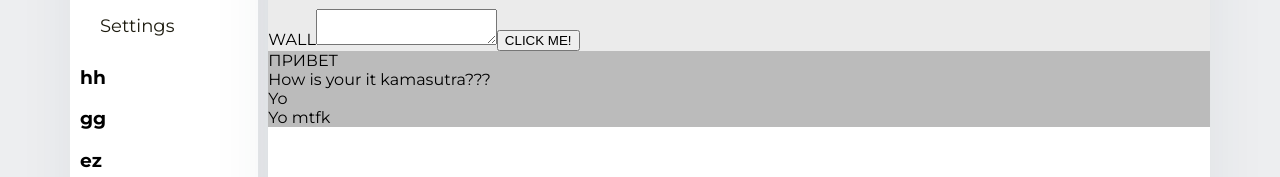
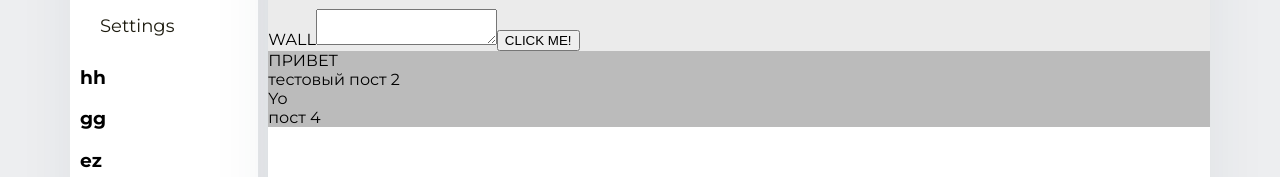
Before and after one commit to SergeyKiselev2001/react-social-network, a React (Create React App) app: page /profile in a window 1280 px wide. Shown: the part 273-450 px from the top of the page. Built offline with nearby package versions, Linux system fonts and the light colour scheme.

Commit message:
до 41 урока

```diff
--- a/src/App.js
+++ b/src/App.js
@@ -22,16 +22,20 @@ const App = (props) => {
           <div className="content">
               <Route
                   path="/dialogs"
-                  render={ () => <Dialogs messagesData={props.state.messagesPage.messagesData} dialogsData={props.state.messagesPage.dialogsData} />  }
+                  render={ () => <Dialogs dispatch={props.dispatch}
+
+                                          messagesData={props.state.messagesPage.messagesData}
+                                          dialogsData={props.state.messagesPage.dialogsData}
+                                          newMessageBody = {props.state.messagesPage.newMessageBody} />  }
               />
+
               <Route
                   path="/profile"
                   render={ () =>
                   <Profile
                     currentInputData={props.state.profilePage.currentInputData}
-                    changeInput={props.changeInput}
+                    dispatch = {props.dispatch}
                     postsData={props.state.profilePage.postsData}
-                    addPost={props.addPost}
                   /> }
               />
           </div>
--- a/src/components/Dialogs/Dialogs.jsx
+++ b/src/components/Dialogs/Dialogs.jsx
@@ -2,6 +2,11 @@ import classes from './Dialogs.module.css';
 import DialogItem from './DialogItem/DialogItem';
 import Message from './Message/Message';
 import React from 'react';
+
+
+import { changeCommentAC } from '../../redux/dialogsReduser';
+import { addCommentAC } from '../../redux/dialogsReduser';
+
 
 const Dialogs = (props) => {
   // let dialogsData = [
@@ -18,13 +23,20 @@ const Dialogs = (props) => {
   //   { id: 4, msg: 'Yo' },
   // ];
 
+
   let dialogElements = props.dialogsData.map( el => <DialogItem preview={el.name} id={el.id}/> );
   let messageElements = props.messagesData.map( el => <Message message={el.msg} id={el.id}/>)
 
-  let textareaMessageRef = React.createRef();
 
-  let addMessage = () => {
-    alert(textareaMessageRef.current.value);
+  let addMessage = (e) => {
+    let txt = e.target.value;
+    props.dispatch(addCommentAC());
+  }
+
+  let inputChanging = (e) => {
+
+    let txt =e.target.value;
+    props.dispatch(changeCommentAC(txt));
   }
 
   return (
@@ -36,7 +48,9 @@ const Dialogs = (props) => {
       <div className={classes.ActiveDialog}>
         {messageElements}
 
-        <textarea ref={textareaMessageRef}></textarea>
+        <textarea value={props.newMessageBody}
+                onChange={inputChanging}
+                />
         <button onClick={ addMessage }> ADD MSG!!! </button>
       </div>
     </div>
--- a/src/components/Profile/MyPosts/MyPosts.jsx
+++ b/src/components/Profile/MyPosts/MyPosts.jsx
@@ -2,22 +2,22 @@
 import classes from './MyPosts.module.css';
 import Post from './Post/Post';
 import React from 'react';
+import { addPostAC, changeInputAC } from '../../../redux/profileReduser';
+
 
 const MyPosts = (props) => {
 
   let postsData = props.postsData;
   let postsElements = postsData.map( el =>  <Post msg={el.msg}/> )
 
-  let textareaLink = React.createRef();
 
 
   let addPost = () => {
-    props.addPost(textareaLink.current.value);
-
+    props.dispatch(addPostAC());
   }
 
-  let changeInput = () => {
-    props.changeInput(textareaLink.current.value);
+  let changeInput = (e) => {
+    props.dispatch(changeInputAC(e.target.value));
   }
 
   return (
@@ -25,7 +25,7 @@ const MyPosts = (props) => {
       <div className={classes.content__add_post}><h3>ADD POST</h3></div>
       <div className={classes.content__wall}>
         WALL
-        <textarea onChange={changeInput} ref={textareaLink} value={props.currentInputData}/>
+        <textarea onChange={changeInput} value={props.currentInputData}/>
         <button onClick={ addPost } >CLICK ME!</button>
         {postsElements}
       </div>
--- a/src/components/Profile/Profile.jsx
+++ b/src/components/Profile/Profile.jsx
@@ -11,9 +11,8 @@ const Profile = (props) => {
 
       <MyPosts
         currentInputData={props.currentInputData}
-        changeInput={props.changeInput}
+        dispatch = {props.dispatch}
         postsData={props.postsData}
-        addPost={props.addPost}
       />
     </div>
   );
--- a/src/index.js
+++ b/src/index.js
@@ -12,8 +12,7 @@ export let rerenderEntireTree = (state) => {
     <React.StrictMode>
       <App
         state={store.getState()}
-        changeInput={store.changeInput.bind(store)}
-        addPost={store.addPost.bind(store)}
+        dispatch={store.dispatch.bind(store)}
       />
     </React.StrictMode>,
     document.getElementById('root')
--- /dev/null
+++ b/src/redux/dialogsReduser.js
@@ -0,0 +1,29 @@
+export let addCommentAC = () => ({ type: 'ADD-COMMENT' });
+
+
+export let changeCommentAC = (msg) => ({
+  type: 'CHANGE-COMMENT-INPUT',
+  inputTxt: msg,
+});
+
+
+
+const dialogsReduser = (state, action) => {
+
+    switch (action.type){
+        case 'CHANGE-COMMENT-INPUT':
+            state.newMessageBody = action.inputTxt;
+            break;
+        case 'ADD-COMMENT':
+            let newMsg = { id: 5, msg: state.newMessageBody };
+
+            state.messagesData.push(newMsg);
+            state.newMessageBody = '';
+            break;
+    }
+
+    return state;
+};
+
+
+export default dialogsReduser;
--- /dev/null
+++ b/src/redux/profileReduser.js
@@ -0,0 +1,31 @@
+
+export let addPostAC = () => ({ type: 'ADD-POST' });
+export let changeInputAC = (msg) => ({
+    type: 'CHANGE-INPUT',
+    inputTxt: msg,
+  });
+
+
+const profileReduser = (state, action) => {
+
+
+    switch (action.type){
+        case 'CHANGE-INPUT':
+            state.currentInputData = action.inputTxt;
+            break;
+        case 'ADD-POST':
+            let newPost = {
+                id: 5,
+                msg: state.currentInputData,
+                likesCount: 0,
+              };
+
+              state.postsData.push(newPost);
+              state.currentInputData = '';
+            break;
+    }
+
+    return state;
+}
+
+export default profileReduser;
--- /dev/null
+++ b/src/redux/sidebarReduser.js
@@ -0,0 +1,8 @@
+
+
+const sidebarReduser = (state, action) => {
+
+    return state;
+}
+
+export default sidebarReduser;
--- a/src/redux/state.js
+++ b/src/redux/state.js
@@ -1,29 +1,35 @@
+import profileReduser from './profileReduser';
+import dialogsReduser from './dialogsReduser';
+import sidebarReduser from './sidebarReduser';
+
+
 let store = {
   _state: {
     profilePage: {
       currentInputData: '',
       postsData: [
         { id: 1, likesCount: 34, msg: 'ПРИВЕТ' },
-        { id: 2, likesCount: 63, msg: 'How is your it kamasutra???' },
+        { id: 2, likesCount: 63, msg: 'тестовый пост 2' },
         { id: 3, likesCount: 27, msg: 'Yo' },
-        { id: 4, likesCount: 12, msg: 'Yo mtfk' },
+        { id: 4, likesCount: 12, msg: 'пост 4' },
       ],
     },
 
     messagesPage: {
       messagesData: [
-        { id: 1, msg: 'heheheh' },
-        { id: 2, msg: 'How is your it kamasutra???' },
-        { id: 3, msg: 'БЛЯЯЯЯЯЯЯЯЯЯЯ' },
-        { id: 4, msg: 'Yo' },
+        { id: 1, msg: 'Привет' },
+        { id: 2, msg: 'Тестовые сообщения' },
+        { id: 3, msg: 'Напиши что нибудь в чат' },
+        { id: 4, msg: 'Лорем ипусм' },
       ],
       dialogsData: [
-        { id: 1, name: 'БЛЯЯЯЯЯЯЯЯЯяя' },
-        { id: 2, name: 'dimich2' },
-        { id: 3, name: 'dimich3' },
-        { id: 4, name: 'hi hitler' },
-        { id: 5, name: 'u kinda smell... like a baka...' },
+        { id: 1, name: 'Евгений' },
+        { id: 2, name: 'Дмитрий' },
+        { id: 3, name: 'Валера' },
+        { id: 4, name: 'Светлана' },
+        { id: 5, name: 'Жанна' },
       ],
+      newMessageBody: '',
     },
 
     sidebar: {
@@ -51,28 +57,25 @@ let store = {
     console.log('no observers');
   },
 
-  addPost() {
-    let newPost = {
-      id: 5,
-      msg: this._state.profilePage.currentInputData,
-      likesCount: 0,
-    };
-
-    this._state.profilePage.postsData.push(newPost);
-    this._state.profilePage.currentInputData = '';
-    this._callSubscriber(this._state);
-  },
-
-  changeInput(inputTxt) {
-    this._state.profilePage.currentInputData = inputTxt;
-
-    console.log(inputTxt);
-    this._callSubscriber(this._state);
-  },
-
   subscribe(observer) {
     this._callSubscriber = observer;
   },
+
+  dispatch(action) {
+    let bufferState = {
+      profilePage: profileReduser(this._state.profilePage, action),
+      messagesPage: dialogsReduser(this._state.messagesPage, action),
+      sidebar: sidebarReduser(this._state.sidebar, action)
+    }
+
+    this._state = bufferState;
+    this._callSubscriber(this._state);
+  },
 };
 
+
+
+
+
+
 export default store;
```
